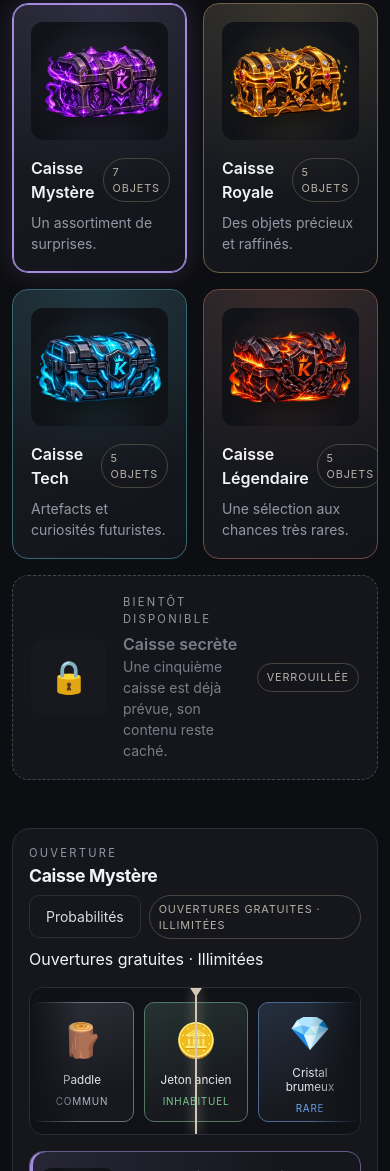
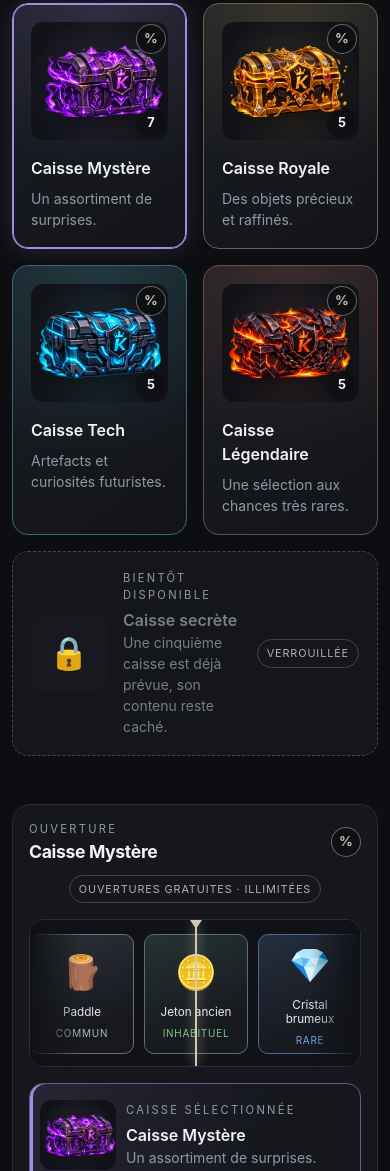
Before and after one commit to LaserOnWood/Kinky-Case, a plain HTML site: page index.html in a window 390 px wide. Shown: the part 371-1542 px from the top of the page. Drawn offline with nearby package versions, Linux system fonts and the light colour scheme.

Commit message:
Add per-case probability controls
Show item counts and a probability button on each case card. Populate the modal with odds for the selected case, and add a responsive probability control to the opening header.

```diff
--- a/css/style.css
+++ b/css/style.css
@@ -494,3 +494,73 @@ body {
     max-width: 58%;
   }
 }
+.odds-btn {
+  width: 30px;
+  height: 30px;
+  display: grid;
+  place-items: center;
+  padding: 0;
+  font-size: 0.85rem;
+  font-weight: 700;
+  line-height: 1;
+  color: var(--crate-accent, var(--accent));
+  background: rgba(13, 14, 18, 0.7);
+  border: 1px solid
+    color-mix(in srgb, var(--crate-accent, var(--accent)) 50%, transparent);
+  border-radius: 50%;
+  cursor: pointer;
+  transition: 0.2s;
+}
+.odds-btn:hover,
+.odds-btn:focus-visible {
+  background: var(--crate-accent, var(--accent));
+  color: #111;
+}
+.case-visual .odds-btn,
+.case-visual .case-count {
+  position: absolute;
+  right: 2px;
+  z-index: 2;
+}
+.case-visual .odds-btn {
+  top: 2px;
+}
+
+.case-count {
+  bottom: 2px;
+  width: 30px;
+  height: 30px;
+  display: grid;
+  place-items: center;
+  font-size: 0.8rem;
+  font-weight: 700;
+  line-height: 1;
+  color: var(--text);
+  background: rgba(13, 14, 18, 0.7);
+  border: 1px solid color-mix(in srgb, var(--crate-accent) 50%, transparent);
+  border-radius: 50%;
+  pointer-events: none;
+}
+
+.opening-header {
+  display: grid;
+  grid-template-columns: 1fr auto 1fr;
+  align-items: center;
+  gap: 12px;
+  margin-bottom: 1rem;
+}
+.opening-header .odds-btn {
+  justify-self: end;
+}
+
+@media (max-width: 575px) {
+  /* Sur mobile le tag est trop large pour tenir entre les deux : il passe sur sa propre ligne, centré. */
+  .opening-header {
+    grid-template-columns: 1fr auto;
+  }
+  .opening-header .tag {
+    grid-row: 2;
+    grid-column: 1 / -1;
+    justify-self: center;
+  }
+}
--- a/index.html
+++ b/index.html
@@ -84,19 +84,24 @@
       </section>
 
       <section class="panel p-3 p-md-4 mb-5" id="opening">
-        <div
-          class="d-flex flex-wrap justify-content-between align-items-center gap-2 mb-3"
-        >
+        <div class="opening-header">
           <div>
             <div class="eyebrow mb-1">Ouverture</div>
             <h2 class="section-title mb-0" id="selected-title">
               Caisse Mystère
             </h2>
           </div>
-          <div class="d-flex align-items-center gap-2">
-            <button class="btn-quiet small" type="button" data-bs-toggle="modal" data-bs-target="#odds-modal">Probabilités</button>
           <span class="tag">Ouvertures gratuites · Illimitées</span>
-        </div>Ouvertures gratuites · Illimitées</span>
+          <button
+            type="button"
+            class="odds-btn"
+            data-bs-toggle="modal"
+            data-bs-target="#odds-modal"
+            aria-label="Probabilités de la caisse sélectionnée"
+            title="Probabilités"
+          >
+            %
+          </button>
         </div>
         <div class="roulette-window mb-3">
           <div class="marker"></div>
@@ -187,7 +192,14 @@
         ce navigateur, sur cet appareil.
       </footer>
     </main>
-       <div class="modal fade" id="odds-modal" tabindex="-1" aria-labelledby="odds-title" aria-hidden="true" data-bs-theme="dark">
+    <div
+      class="modal fade"
+      id="odds-modal"
+      tabindex="-1"
+      aria-labelledby="odds-title"
+      aria-hidden="true"
+      data-bs-theme="dark"
+    >
       <div class="modal-dialog modal-dialog-centered">
         <div class="modal-content">
           <div class="modal-header border-0">
@@ -195,11 +207,22 @@
               <div class="eyebrow mb-1">Probabilités</div>
               <h2 class="modal-title section-title" id="odds-title"></h2>
             </div>
-           <button type="button" class="btn-close" data-bs-dismiss="modal" aria-label="Fermer"></button>
+            <button
+              type="button"
+              class="btn-close"
+              data-bs-dismiss="modal"
+              aria-label="Fermer"
+            ></button>
           </div>
           <div class="modal-body pt-0">
             <table class="table table-sm align-middle mb-0 odds-table">
-             <thead><tr><th>Objet</th><th>Rareté</th><th class="text-end">Chance</th></tr></thead>
+              <thead>
+                <tr>
+                  <th>Objet</th>
+                  <th>Rareté</th>
+                  <th class="text-end">Chance</th>
+                </tr>
+              </thead>
               <tbody id="odds-body"></tbody>
             </table>
           </div>
--- a/js/main.js
+++ b/js/main.js
@@ -106,12 +106,17 @@ function chooseWeighted(items) {
 function rendercases() {
     $("case-grid").innerHTML = CASES.map(
         (c) => `<div class="col-6 col-lg-3"><article class="case-card ${c.id === selectedcase.id ? "selected" : ""}" data-id="${c.id}" data-theme="${c.id}">
- <div class="case-visual"><img src="${c.image}" alt="Illustration ${c.name}" loading="lazy"></div><div class="d-flex justify-content-between align-items-center gap-2 mb-2"><span class="fw-semibold">${c.name}</span><span class="tag">${c.items.length} objets</span></div>
+ <div class="case-visual">
+  <img src="${c.image}" alt="Illustration ${c.name}" loading="lazy">
+  <button type="button" class="odds-btn" data-bs-toggle="modal" data-bs-target="#odds-modal" data-case-id="${c.id}" aria-label="Probabilités : ${c.name}" title="Probabilités">%</button>
+  <span class="case-count" title="${c.items.length} objets" aria-label="${c.items.length} objets">${c.items.length}</span>
+ </div>
+ <div class="fw-semibold mb-2">${c.name}</div>
  <div class="small subtle">${c.description}</div></article></div>`,
     ).join("");
     document.querySelectorAll(".case-card").forEach((el) =>
-        el.addEventListener("click", () => {
-            if (busy) return;
+        el.addEventListener("click", (event) => {
+            if (busy || event.target.closest(".odds-btn")) return;
             selectedcase = CASE_BY_ID.get(el.dataset.id);
             rendercases();
             renderSelected();
@@ -139,11 +144,10 @@ function renderSelected() {
     $("track").style.transform = "translateX(0px)";
 }
 
-function renderOdds() {
-    const selected = selectedcase;
-    const total = selected.items.reduce((s, i) => s + i.weight, 0);
-    $("odds-title").textContent = selected.name;
-    $("odds-body").innerHTML = selected.items
+function renderOdds(box) {
+    const total = box.items.reduce((s, i) => s + i.weight, 0);
+    $("odds-title").textContent = box.name;
+    $("odds-body").innerHTML = box.items
         .map((i) => `<tr class="${i.rarity}"><td>${i.icon} ${i.name}</td><td><span class="rarity m-0">${RARITIES[i.rarity].label}</span></td><td class="text-end">${percentFormat.format((i.weight / total) * 100)} %</td></tr>`)
         .join("");
 }
@@ -290,7 +294,10 @@ function opencase() {
 
 // ---- Événements
 $("open-btn").addEventListener("click", opencase);
-$("odds-modal").addEventListener("show.bs.modal", renderOdds);
+$("odds-modal").addEventListener("show.bs.modal", (event) => {
+    const box = CASE_BY_ID.get(event.relatedTarget?.dataset.caseId) ?? selectedcase;
+    renderOdds(box);
+});
 $("reset-btn").addEventListener("click", () => {
     if (busy) return;
     if (!confirm("Effacer la collection et l'historique enregistrés sur cet appareil ?")) return;
```
Lines whose indentation alone changed are shown as unchanged.
